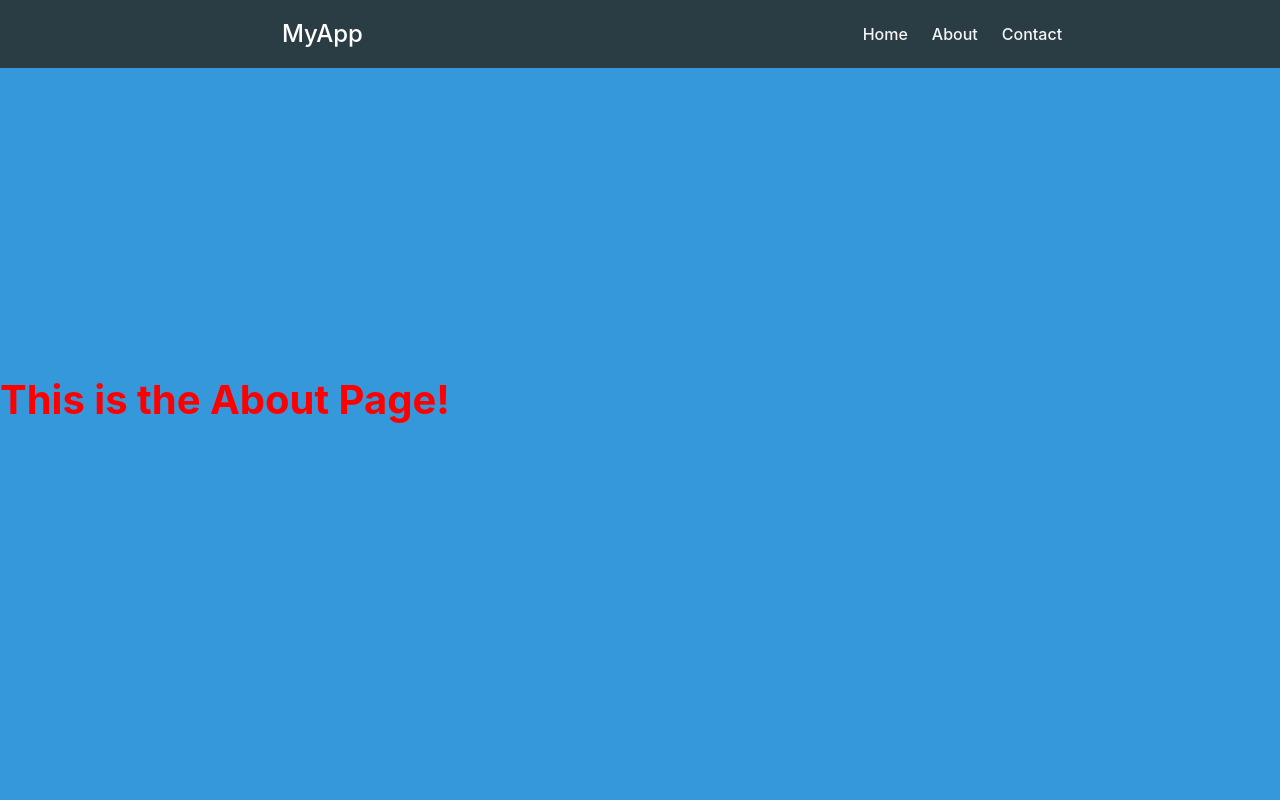
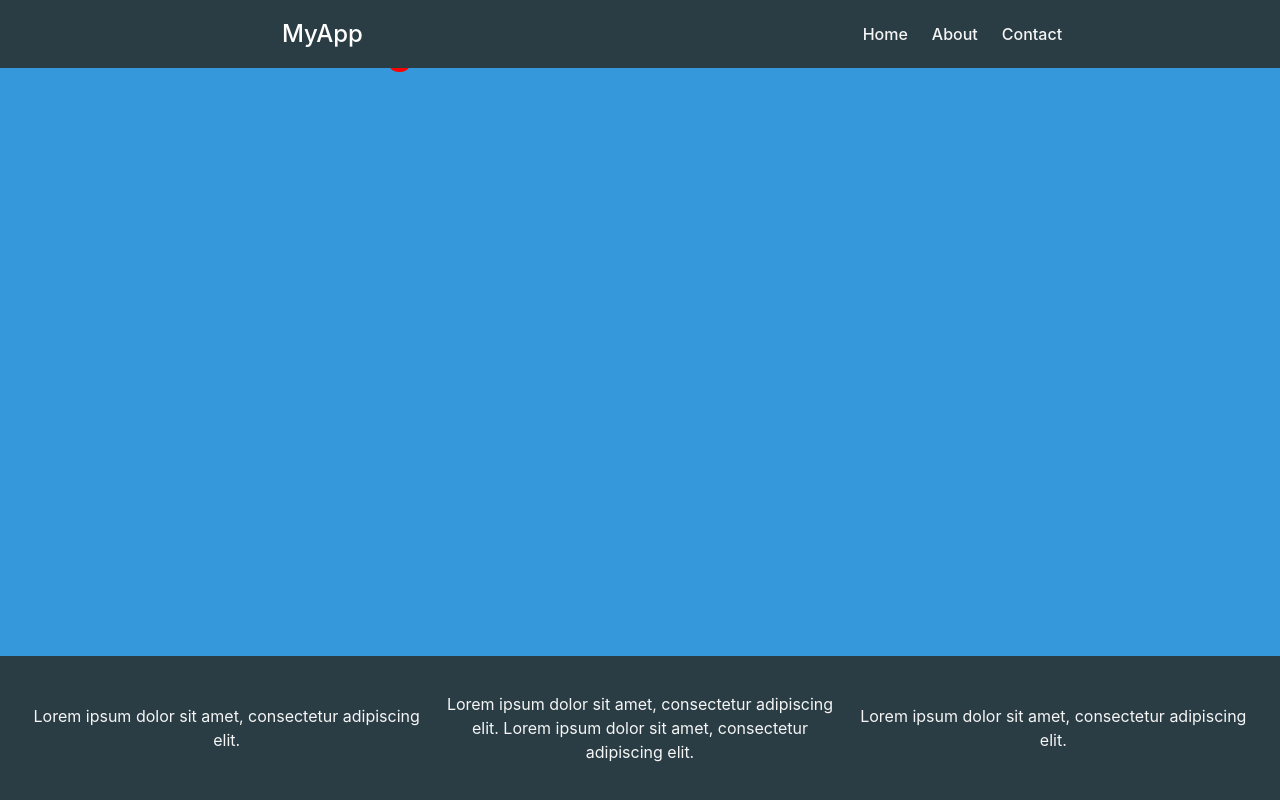
Before and after one commit to Milla-8/group-project-v3, a React (Vite) app: page /about in a window 1280 px wide. Built offline with nearby package versions, Linux system fonts and the light colour scheme.

Commit message:
Added a footer
Added a footer with some placeholder text.

```diff
--- a/src/App.jsx
+++ b/src/App.jsx
@@ -4,6 +4,7 @@ import './styles/main.scss'
 import { Routes, Route, Link } from 'react-router-dom';
 import About from './pages/about/About';
 import Navbar from './pages/navbar/Navbar';
+import Footer from './pages/footer/Footer';
 
 
 function App() {
@@ -13,12 +14,11 @@ function App() {
     <div className="app-container">
       <Navbar />
       <div className="content">
-
       <Routes>
-
         <Route path="/about" element={<About />} />
       </Routes>
       </div>
+      <Footer />
     </div>
   )
 }
--- /dev/null
+++ b/src/pages/footer/Footer.jsx
@@ -0,0 +1,25 @@
+import React, { useState } from 'react';
+import { Link } from 'react-router-dom';
+import './Footer.scss';
+
+function Footer() {
+    return (
+        <footer className="footer">
+            <div className="footer-content">
+                <div className="footer-left">
+                    <p>Lorem ipsum dolor sit amet, consectetur adipiscing elit.</p>
+                </div>
+                <div className="footer-middle">
+                    <p>Lorem ipsum dolor sit amet, consectetur adipiscing elit.
+                    Lorem ipsum dolor sit amet, consectetur adipiscing elit.
+                    </p>
+                </div>
+                <div className="footer-right">
+                    <p>Lorem ipsum dolor sit amet, consectetur adipiscing elit.</p>
+                </div>
+            </div>
+        </footer>
+    );
+}
+
+export default Footer;
--- /dev/null
+++ b/src/pages/footer/Footer.scss
@@ -0,0 +1,35 @@
+@use "../../styles/main.scss" as *;
+
+.app-container {
+    display: flex;
+    flex-direction: column;
+    min-height: 100vh;
+}
+
+main {
+    flex: 1;
+}
+
+.footer {
+    background-color: $BeanNavy-color;;
+    text-align: center;
+    padding: 20px;
+    margin-top: auto;
+
+    .footer-content {
+        display: flex;
+        justify-content: space-between;
+        align-items: center;
+
+        .footer-left,
+        .footer-middle,
+        .footer-right {
+            flex: 1;
+            text-align: center;
+
+            p {
+                color: $BeanSoftWhite-color;
+            }
+        }
+    }
+}
```
